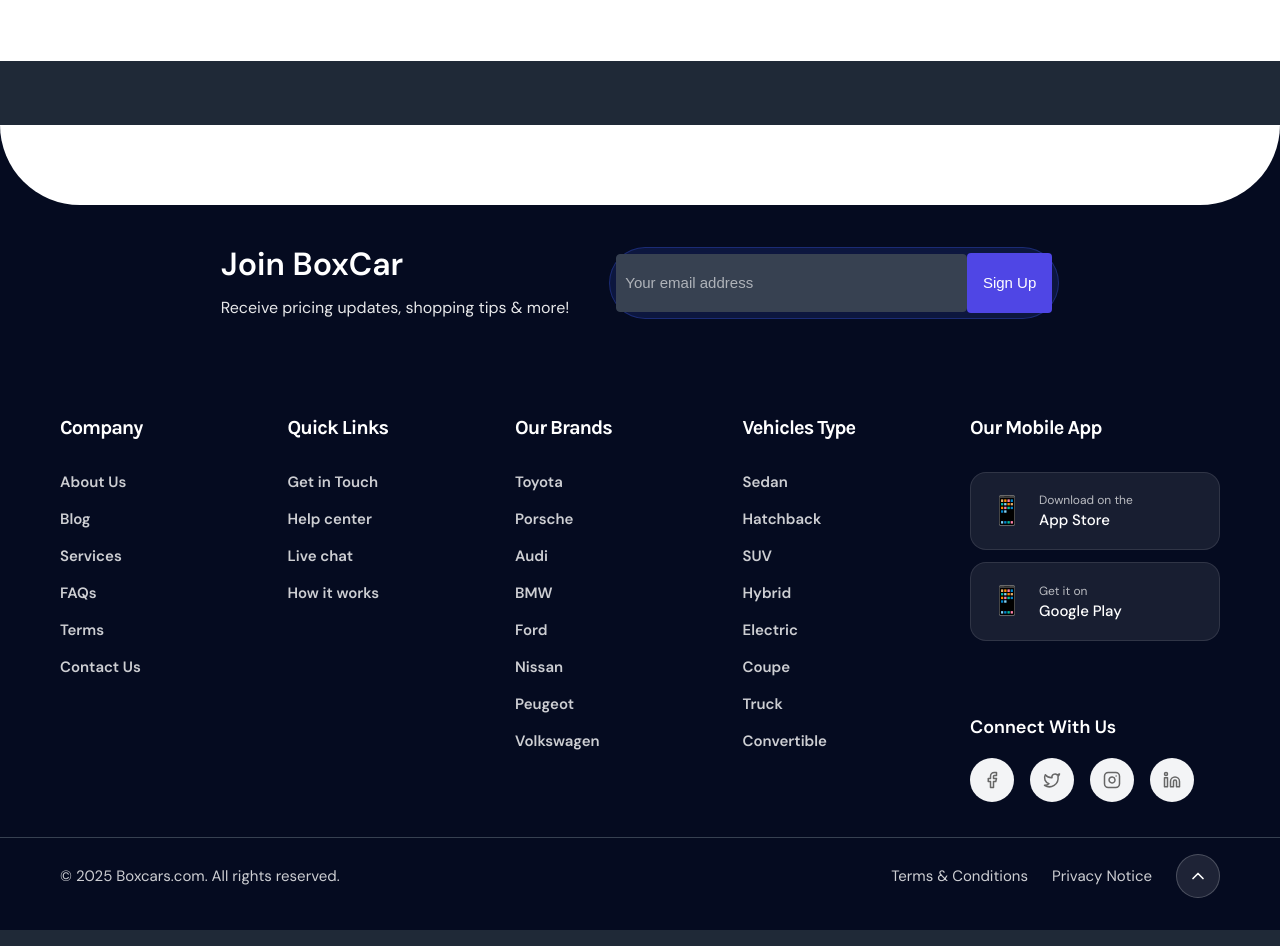
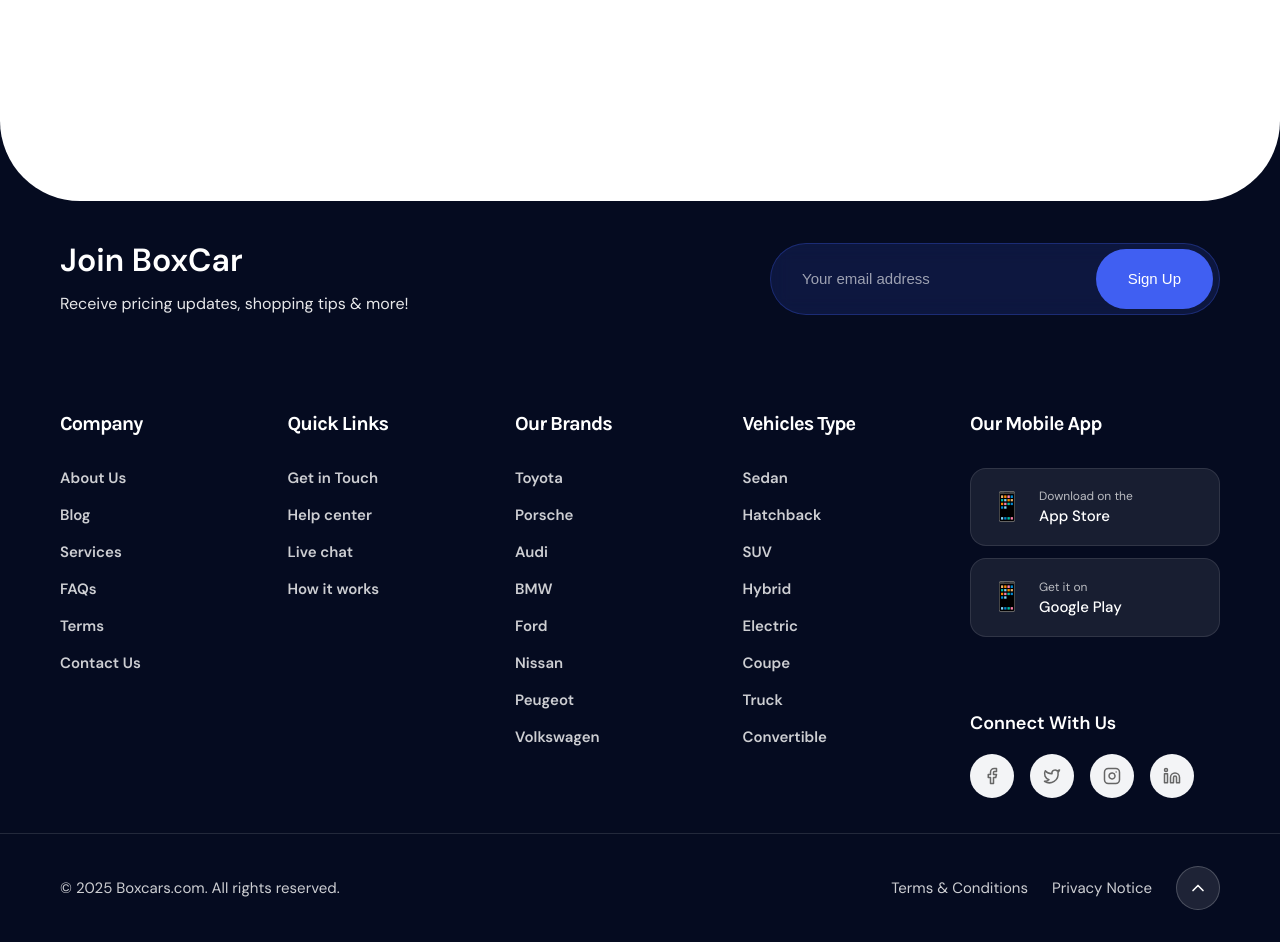
Before and after one commit to sajanaka00/autosure, a React (Create React App) app in the folder frontend/: page /about in a window 1280 px wide. Shown: the part 4900-5846 px from the top of the page. Built offline with nearby package versions, Linux system fonts and the light colour scheme; the HTML template or start-up script is replaced by a standard one.

Commit message:
added the footer to the contactus page

```diff
--- a/frontend/src/components/pages/contact/ContactPage.js
+++ b/frontend/src/components/pages/contact/ContactPage.js
@@ -5,7 +5,7 @@
 } from 'lucide-react';
 import '../../../styles/contact.css'
 import Navbar from '../../common/Navbar';
-import BoxCarFooter from '../../common/Footer';
+import Footer from '../../common/Footer';
 import { api } from '../../../services/api';
 
 const ContactPage = () => {
@@ -269,7 +269,7 @@
         </div>
       </div>
 
-      <BoxCarFooter/>
+      <Footer/>
     </div>
   );
 };
--- a/frontend/src/styles/contact.css
+++ b/frontend/src/styles/contact.css
@@ -357,76 +357,6 @@
   color: #4338ca;
 }
 
-.footer {
-  background: #1f2937;
-  color: white;
-  padding: 3rem 0 1rem;
-}
-
-.footer-content {
-  max-width: 1200px;
-  margin: 0 auto;
-  padding: 0 2rem;
-  display: grid;
-  grid-template-columns: repeat(auto-fit, minmax(250px, 1fr));
-  gap: 2rem;
-  margin-bottom: 2rem;
-}
-
-.footer-section h4 {
-  font-weight: 600;
-  margin-bottom: 1rem;
-}
-
-.footer-section ul {
-  list-style: none;
-  display: flex;
-  flex-direction: column;
-  gap: 0.5rem;
-}
-
-.footer-section a {
-  color: #9ca3af;
-  text-decoration: none;
-  transition: color 0.3s;
-}
-
-.footer-section a:hover {
-  color: white;
-}
-
-.newsletter {
-  display: flex;
-  gap: 1rem;
-  margin-top: 1rem;
-}
-
-.newsletter input {
-  flex: 1;
-  padding: 0.5rem;
-  border: 1px solid #374151;
-  border-radius: 4px;
-  background: #374151;
-  color: white;
-}
-
-.newsletter button {
-  background: #4f46e5;
-  color: white;
-  padding: 0.5rem 1rem;
-  border: none;
-  border-radius: 4px;
-  cursor: pointer;
-}
-
-.footer-bottom {
-  border-top: 1px solid #374151;
-  padding-top: 1rem;
-  text-align: center;
-  color: #9ca3af;
-  font-size: 0.9rem;
-}
-
 @media (max-width: 768px) {
   .nav-menu {
     display: none;
```
